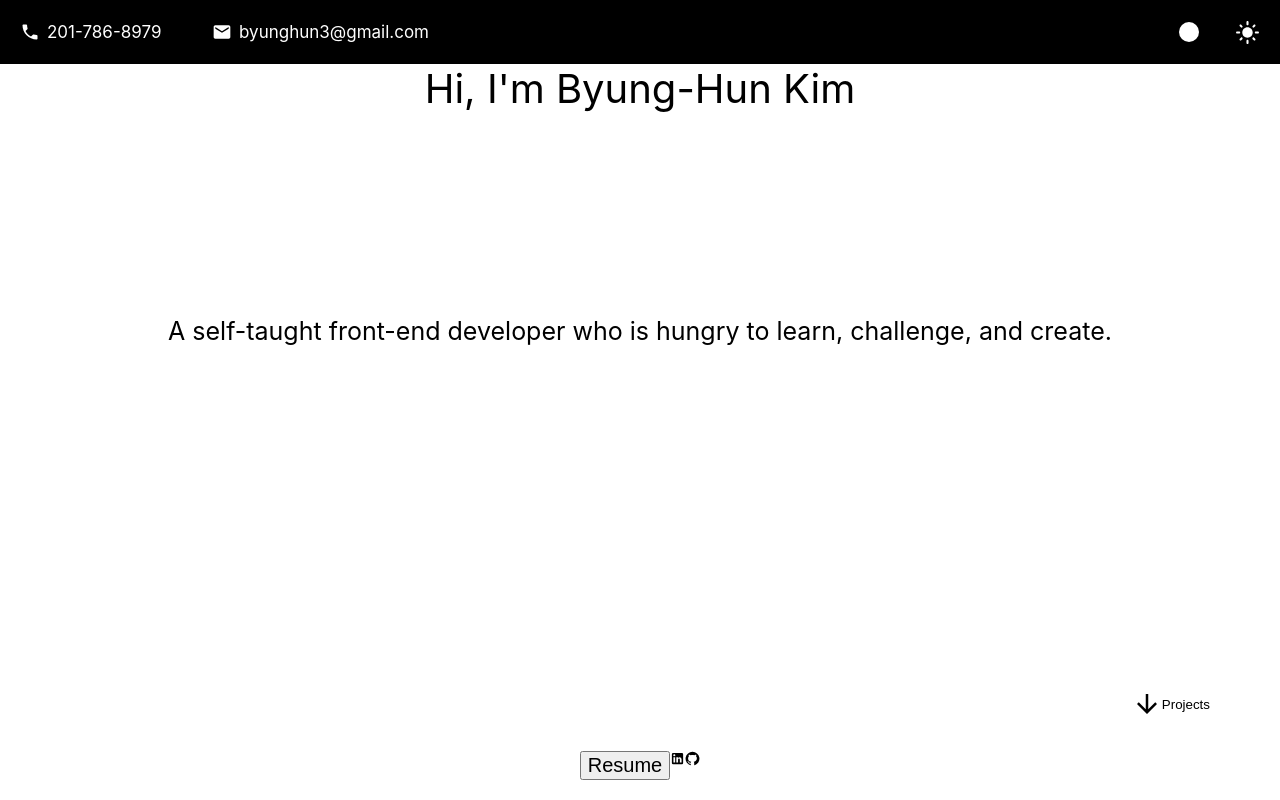
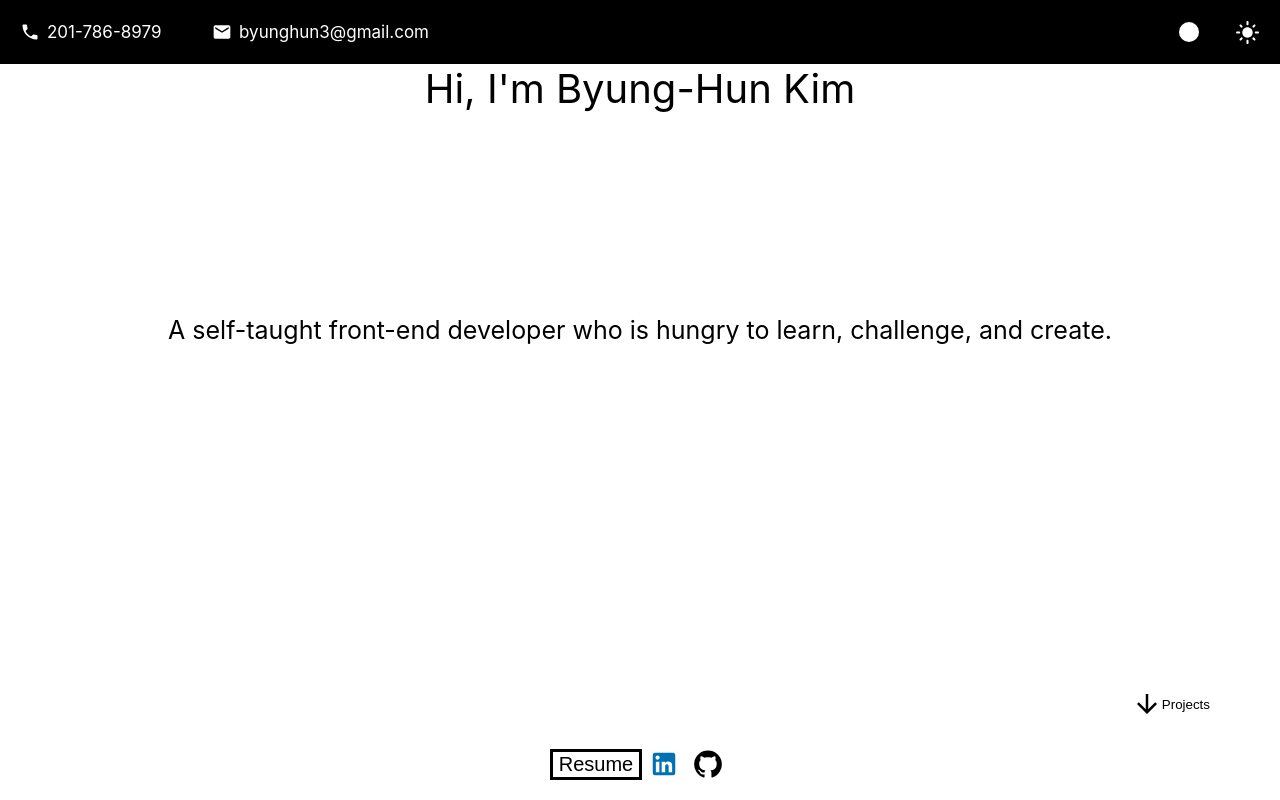
Before and after one commit to byunghun3/portfolio, a React (Create React App) app: page / in a window 1280 px wide. Built offline with nearby package versions, Linux system fonts and the light colour scheme.

Commit message:
add links and styles to buttons

```diff
--- a/src/components/Profile.tsx
+++ b/src/components/Profile.tsx
@@ -5,6 +5,7 @@ import GitHubIcon from "@mui/icons-material/GitHub";
 import ArrowDownwardIcon from "@mui/icons-material/ArrowDownward";
 import { ThemeContext } from "../contexts/ThemeContext";
 import { Header } from "./Header";
+import ResumePDF from "../assets/docs/resume.pdf";
 import DownArrow from "../assets/icons/Black-doodle-arrow-isolated-on-transparent-background-PNG.png";
 import styled from "styled-components";
 
@@ -38,7 +39,13 @@ const Links = styled.div`
 `;
 
 const Resume = styled.button`
+    border: solid ${(props) => props.isDarkMode ? "white" : "black"};
+    background-color: ${(props) => props.isDarkMode ? "black" : "white"};
+    color: ${(props) => props.isDarkMode ? "white" : "black"};
     font-size: 2rem;
+    &:hover {
+        cursor: pointer;
+    }
 `;
 
 const ScrollButton = styled.button`
@@ -89,9 +96,28 @@ export const Profile: FC<ProfileProps> = ({ projectsHash }) => {
                         Projects</ScrollButton>
                 </NavHashLink>
                 <Links>
-                    <Resume type="button">Resume</Resume>
-                    <LinkedInIcon />
-                    <GitHubIcon />
+                    <a href={ResumePDF} target="_blank" rel="noopener noreferrer">
+                        <Resume type="button" isDarkMode={isDarkMode}>Resume</Resume>
+                    </a>
+                    <LinkedInIcon
+                        sx={{
+                            margin: "0 0.7rem",
+                            color: "#0072b1",
+                            fontSize: "3rem",
+                            "&:hover": {
+                                cursor: "pointer"
+                            }
+                        }}
+                    />
+                    <GitHubIcon
+                        sx={{
+                            margin: "0 0.7rem",
+                            fontSize: "3rem",
+                            "&:hover": {
+                                cursor: "pointer"
+                            }
+                        }}
+                    />
                 </Links>
 
             </Content>
--- a/src/components/Projects.tsx
+++ b/src/components/Projects.tsx
@@ -58,11 +58,23 @@ const Buttons = styled.div`
 `;
 
 const Demo = styled.button`
+    border: solid ${(props) => props.isDarkMode ? "white" : "black"};
+    background-color: ${(props) => props.isDarkMode ? "black" : "white"};
+    color: ${(props) => props.isDarkMode ? "white" : "black"};
     font-size: 2rem;
+    &:hover {
+        cursor: pointer;
+    }
 `;
 
 const Code = styled.button`
+    border: solid ${(props) => props.isDarkMode ? "white" : "black"};
+    background-color: ${(props) => props.isDarkMode ? "black" : "white"};
+    color: ${(props) => props.isDarkMode ? "white" : "black"};
     font-size: 2rem;
+    &:hover {
+        cursor: pointer;
+    }
 `;
 
 const ScrollButton = styled.button`
@@ -97,11 +109,11 @@ export const Projects: FC<ProjectProps> = ({ profileHash }) => {
                     <Title>Revd Bookstore</Title>
                     <ProjectImg src={RevdBookstore} />
                     <Buttons>
-                        <a href="https://byunghun3.github.io/revd-bookstore/">
-                            <Demo type="button">Demo</Demo>
+                        <a href="https://byunghun3.github.io/revd-bookstore/" target="_blank" rel="noopener noreferrer">
+                            <Demo type="button" isDarkMode={isDarkMode}>Demo</Demo>
                         </a>
-                        <a href="https://github.com/byunghun3/revd-bookstore">
-                            <Code type="button">Code</Code>
+                        <a href="https://github.com/byunghun3/revd-bookstore" target="_blank" rel="noopener noreferrer">
+                            <Code type="button" isDarkMode={isDarkMode}>Code</Code>
                         </a>
                     </Buttons>
                 </Card>
@@ -109,20 +121,20 @@ export const Projects: FC<ProjectProps> = ({ profileHash }) => {
                     <Title>Golf Course Weather</Title>
                     <ProjectImg src={GolfCourseWeather} />
                     <Buttons>
-                        <a href="https://byunghun3.github.io/golf-course-weather/">
-                            <Demo type="button">Demo</Demo>
+                        <a href="https://byunghun3.github.io/golf-course-weather/" target="_blank" rel="noopener noreferrer">
+                            <Demo type="button" isDarkMode={isDarkMode}>Demo</Demo>
                         </a>
-                        <a href="https://github.com/byunghun3/golf-course-weather">
-                            <Code type="button">Code</Code>
+                        <a href="https://github.com/byunghun3/golf-course-weather" target="_blank" rel="noopener noreferrer">
+                            <Code type="button" isDarkMode={isDarkMode}>Code</Code>
                         </a>
                     </Buttons>
                 </Card>
                 <Card>
                     <Title>Portfolio</Title>
                     <Buttons>
-                        <Demo type="button">Demo</Demo>
-                        <a href="https://github.com/byunghun3/portfolio">
-                            <Code type="button">Code</Code>
+                        <Demo type="button" isDarkMode={isDarkMode}>Demo</Demo>
+                        <a href="https://github.com/byunghun3/portfolio" target="_blank" rel="noopener noreferrer">
+                            <Code type="button" isDarkMode={isDarkMode}>Code</Code>
                         </a>
                     </Buttons>
                 </Card>
--- /dev/null
+++ b/src/declaration.d.ts
@@ -0,0 +1,3 @@
+declare module "react-router-hash-link";
+declare module "*.png";
+declare module "*.pdf";
--- a/src/index.d.ts
+++ /dev/null
@@ -1,2 +0,0 @@
-declare module "react-router-hash-link";
-declare module "*.png";
```
Also changed, not shown: 1 other file (tests, documents, lock files or other folders).
